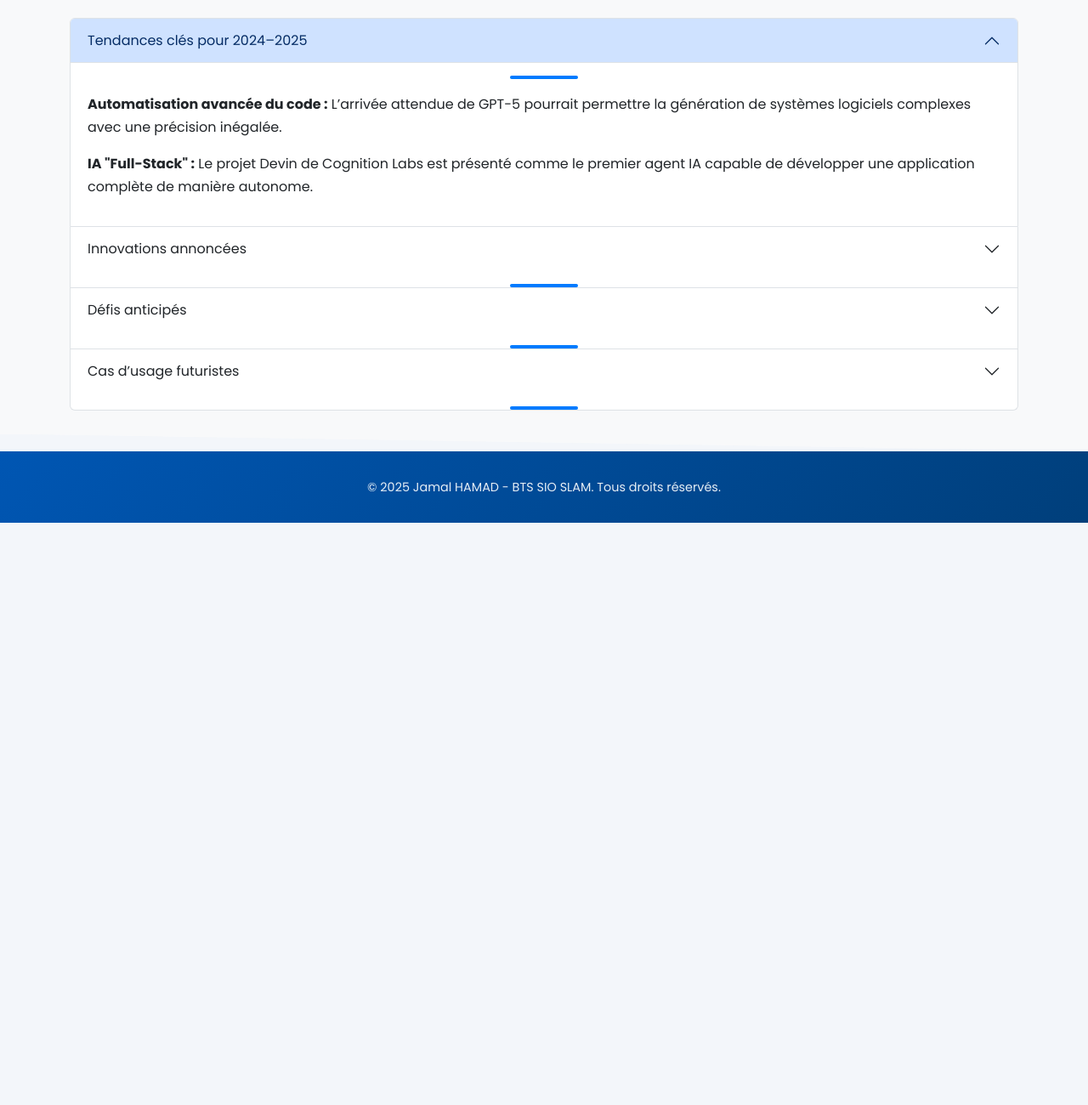
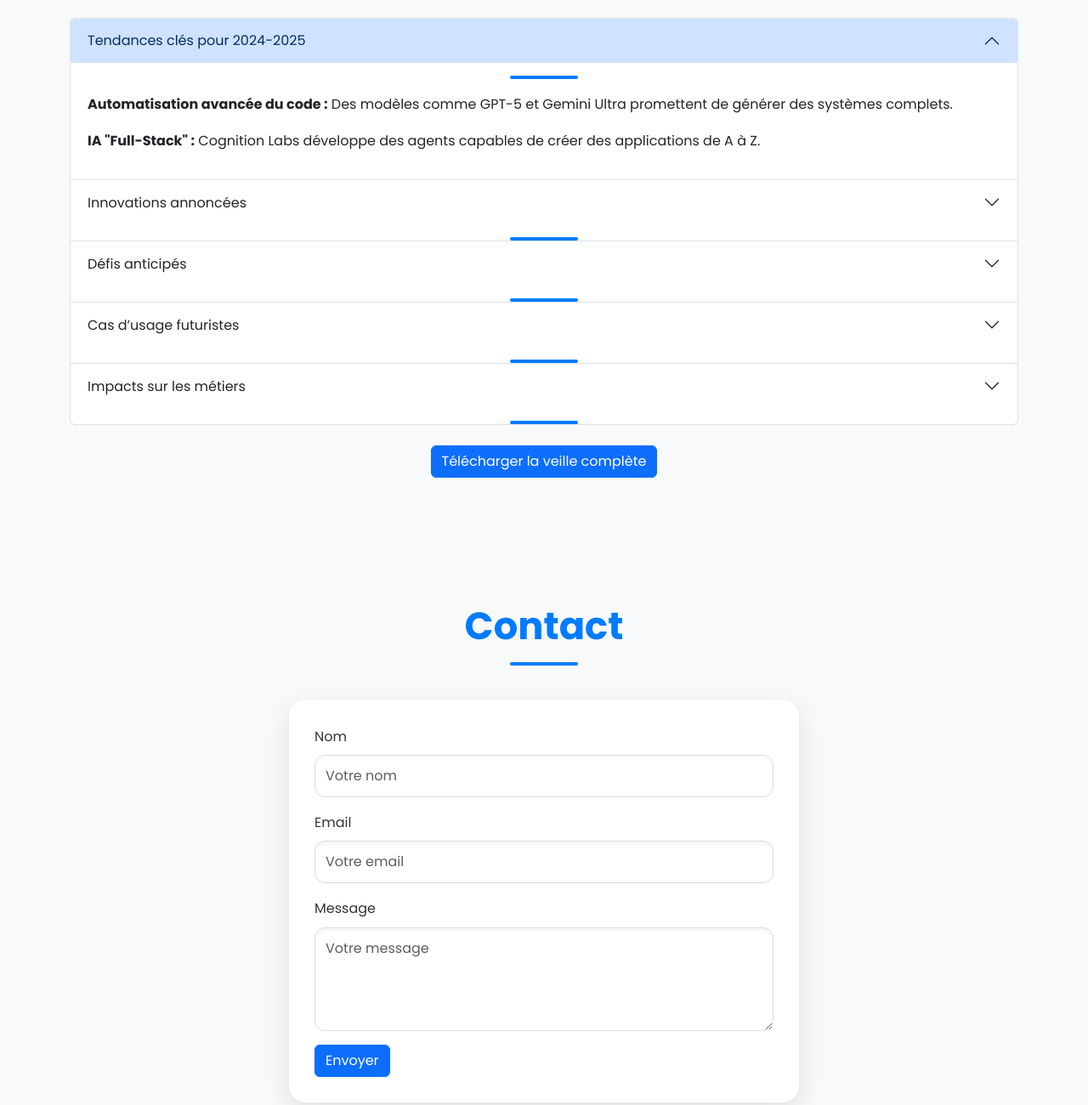
Before and after one commit to papo1243/mon-portfolio, a plain HTML site: page index.html in a window 1280 px wide. Shown: the part 6105-7405 px from the top of the page at 85% size. Before the commit the page ends 6720 px from the top, so only its background shows below. Drawn offline with nearby package versions, Linux system fonts and the light colour scheme.

```diff
--- a/index.html
+++ b/index.html
@@ -291,16 +291,14 @@
                 <!-- Tendances clés -->
                 <div class="accordion-item">
                     <h2 class="accordion-header" id="headingOne">
-                <button class="accordion-button" type="button" data-bs-toggle="collapse" data-bs-target="#collapseOne"
-                  aria-expanded="true" aria-controls="collapseOne">
-                  Tendances clés pour 2024–2025
+                        <button class="accordion-button" type="button" data-bs-toggle="collapse" data-bs-target="#collapseOne" aria-expanded="true" aria-controls="collapseOne">
+                            Tendances clés pour 2024-2025
                         </button>
                     </h2>
-              <div id="collapseOne" class="accordion-collapse collapse show" aria-labelledby="headingOne"
-                data-bs-parent="#veilleAccordion">
+                    <div id="collapseOne" class="accordion-collapse collapse show" aria-labelledby="headingOne" data-bs-parent="#veilleAccordion">
                         <div class="accordion-body text-start">
-                  <p><strong>Automatisation avancée du code :</strong> L’arrivée attendue de <a href="https://explodingtopics.com/blog/new-chatgpt-release-date?utm_source=chatgpt.com" target="_blank">GPT-5</a> pourrait permettre la génération de systèmes logiciels complexes avec une précision inégalée.</p>
-                  <p><strong>IA "Full-Stack" :</strong> Le projet <a href="https://www.cognition.ai/blog/introducing-devin?utm_source=chatgpt.com" target="_blank">Devin</a> de Cognition Labs est présenté comme le premier agent IA capable de développer une application complète de manière autonome.</p>
+                            <p><strong>Automatisation avancée du code :</strong> Des modèles comme GPT-5 et Gemini Ultra promettent de générer des systèmes complets.</p>
+                            <p><strong>IA "Full-Stack" :</strong> Cognition Labs développe des agents capables de créer des applications de A à Z.</p>
                         </div>
                     </div>
                 </div>
@@ -308,16 +306,14 @@
                 <!-- Innovations annoncées -->
                 <div class="accordion-item">
                     <h2 class="accordion-header" id="headingTwo">
-                <button class="accordion-button collapsed" type="button" data-bs-toggle="collapse" data-bs-target="#collapseTwo"
-                  aria-expanded="false" aria-controls="collapseTwo">
+                        <button class="accordion-button collapsed" type="button" data-bs-toggle="collapse" data-bs-target="#collapseTwo" aria-expanded="false" aria-controls="collapseTwo">
                             Innovations annoncées
                         </button>
                     </h2>
-              <div id="collapseTwo" class="accordion-collapse collapse" aria-labelledby="headingTwo"
-                data-bs-parent="#veilleAccordion">
+                    <div id="collapseTwo" class="accordion-collapse collapse" aria-labelledby="headingTwo" data-bs-parent="#veilleAccordion">
                         <div class="accordion-body text-start">
-                  <p><strong>Code spécialisé par domaine :</strong> <a href="https://docs.aws.amazon.com/codecatalyst/latest/userguide/packages-concepts.html?utm_source=chatgpt.com" target="_blank">AWS CodeCatalyst</a> intègre des modèles personnalisés selon les secteurs d’activité, facilitant l’adaptation des solutions.</p>
-                  <p><strong>Debugging proactif :</strong> <a href="https://deepmind.google/discover/blog/competitive-programming-with-alphacode/?utm_source=chatgpt.com" target="_blank">AlphaCode</a> démontre la capacité de l'IA à résoudre des problèmes de programmation complexes et à corriger le code de manière prédictive.</p>
+                            <p><strong>Code spécialisé par domaine :</strong> AWS CodeCatalyst intègre des modèles adaptés aux secteurs spécifiques.</p>
+                            <p><strong>Debugging proactif :</strong> AlphaDebug de DeepMind identifiera et corrigera les bugs avant le déploiement.</p>
                         </div>
                     </div>
                 </div>
@@ -325,16 +321,14 @@
                 <!-- Défis anticipés -->
                 <div class="accordion-item">
                     <h2 class="accordion-header" id="headingThree">
-                <button class="accordion-button collapsed" type="button" data-bs-toggle="collapse" data-bs-target="#collapseThree"
-                  aria-expanded="false" aria-controls="collapseThree">
+                        <button class="accordion-button collapsed" type="button" data-bs-toggle="collapse" data-bs-target="#collapseThree" aria-expanded="false" aria-controls="collapseThree">
                             Défis anticipés
                         </button>
                     </h2>
-              <div id="collapseThree" class="accordion-collapse collapse" aria-labelledby="headingThree"
-                data-bs-parent="#veilleAccordion">
+                    <div id="collapseThree" class="accordion-collapse collapse" aria-labelledby="headingThree" data-bs-parent="#veilleAccordion">
                         <div class="accordion-body text-start">
-                  <p><strong>Sécurité et conformité :</strong> Des outils comme <a href="https://www.gitguardian.com/?utm_source=chatgpt.com" target="_blank">GitGuardian</a> permettent d’identifier les secrets exposés et les vulnérabilités dans le code généré automatiquement.</p>
-                  <p><strong>Gouvernance des LLM :</strong> L’Union Européenne renforce ses régulations via l’<a href="https://digital-strategy.ec.europa.eu/en/policies/regulatory-framework-ai?utm_source=chatgpt.com" target="_blank">AI Act</a> pour encadrer les systèmes IA puissants en entreprise et dans la recherche.</p>
+                            <p><strong>Sécurité et conformité :</strong> GitGuardian AI scanne les vulnérabilités dans le code généré.</p>
+                            <p><strong>Gouvernance des LLM :</strong> L’UE travaille sur l’AI Act 2.0 pour encadrer les modèles générateurs.</p>
                         </div>
                     </div>
                 </div>
@@ -342,12 +336,41 @@
                 <!-- Cas d’usage futuristes -->
                 <div class="accordion-item">
                     <h2 class="accordion-header" id="headingFour">
-                <button class="accordion-button collapsed" type="button" data-bs-toggle="collapse" data-bs-target="#collapseFour"
-                  aria-expanded="false" aria-controls="collapseFour">
+                        <button class="accordion-button collapsed" type="button" data-bs-toggle="collapse" data-bs-target="#collapseFour" aria-expanded="false" aria-controls="collapseFour">
                             Cas d’usage futuristes
                         </button>
                     </h2>
-              <div id="collapseFour" class="accordion-collapse collapse" aria-labelledby="headingF
+                    <div id="collapseFour" class="accordion-collapse collapse" aria-labelledby="headingFour" data-bs-parent="#veilleAccordion">
+                        <div class="accordion-body text-start">
+                            <p><strong>Pair programming évolué :</strong> Visual Studio 2025 intégrera un copilote IA avancé.</p>
+                            <p><strong>Générateurs de UI/UX :</strong> Figma AI convertira les maquettes en code React ou Flutter.</p>
+                        </div>
+                    </div>
+                </div>
+
+                <!-- Impacts sur les métiers -->
+                <div class="accordion-item">
+                    <h2 class="accordion-header" id="headingFive">
+                        <button class="accordion-button collapsed" type="button" data-bs-toggle="collapse" data-bs-target="#collapseFive" aria-expanded="false" aria-controls="collapseFive">
+                            Impacts sur les métiers
+                        </button>
+                    </h2>
+                    <div id="collapseFive" class="accordion-collapse collapse" aria-labelledby="headingFive" data-bs-parent="#veilleAccordion">
+                        <div class="accordion-body text-start">
+                            <p><strong>Ingénieurs "AI Whisperers" :</strong> Un nouveau rôle dédié à l’optimisation des modèles IA.</p>
+                            <p><strong>Automatisation des tâches répétitives :</strong> D’ici 2025, 40 % des tâches de codage basique seront automatisées.</p>
+                        </div>
+                    </div>
+                </div>
+            </div>
+
+            <div class="mt-4">
+                <a href="resources/veille_tech_ia.pdf" target="_blank" class="btn btn-primary">Télécharger la veille complète</a>
+            </div>
+        </div>
+    </section>
+
+    <script src="https://cdn.jsdelivr.net/npm/bootstrap@5.3.0/dist/js/bootstrap.bundle.min.js"></script>
 
 
 
@@ -357,7 +380,21 @@
     <section id="contact" class="bg-light">
       <div class="container">
         <h2 class="text-center">Contact</h2>
-
+        <form class="mt-4">
+          <div class="mb-3">
+            <label for="name" class="form-label">Nom</label>
+            <input type="text" class="form-control" id="name" placeholder="Votre nom">
+          </div>
+          <div class="mb-3">
+            <label for="email" class="form-label">Email</label>
+            <input type="email" class="form-control" id="email" placeholder="Votre email">
+          </div>
+          <div class="mb-3">
+            <label for="message" class="form-label">Message</label>
+            <textarea class="form-control" id="message" rows="4" placeholder="Votre message"></textarea>
+          </div>
+          <button type="submit" class="btn btn-primary">Envoyer</button>
+        </form>
       </div>
     </section>
 
```
Lines whose indentation alone changed are shown as unchanged.
